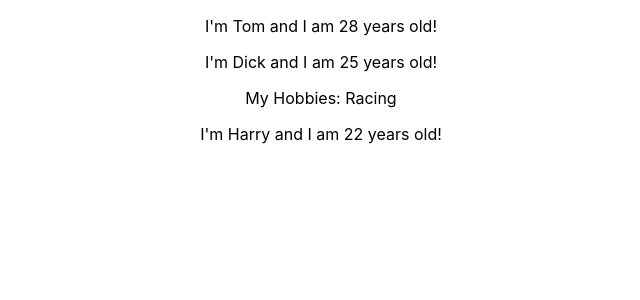
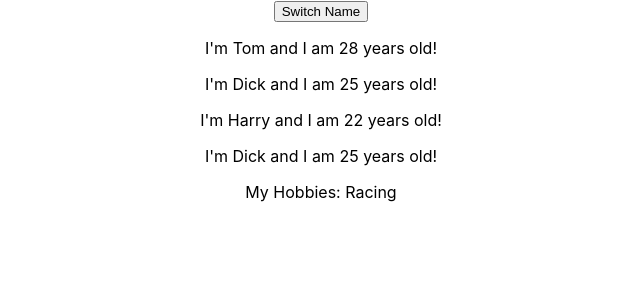
Before and after one commit to basselalsayed/advanced_react, a React (Create React App) app: page / in a window 1280 px wide. Shown: the top 300 px of the page, without its empty margins (319-959 px from the left). Built offline with nearby package versions, Linux system fonts and the light colour scheme.

Commit message:
updated app to use state

```diff
--- a/src/App.js
+++ b/src/App.js
@@ -3,12 +3,26 @@
 import Person from './Person/Person'
 
 export default class App extends Component {
+  state = {
+    persons: [
+      { name: 'Tom', age: 28 },
+      { name: 'Dick', age: 25 },
+      { name: 'Harry', age: 22 }
+    ]
+  }
+
+  switchNameHandler = () => {
+    console.log('was clicked')
+  }
+
   render() {
     return (
       <div className="App">
-        <Person name='Tom' age='28'  />
+        <button onClick={this.switchNameHandler}>Switch Name</button>
+        <Person name={this.state.persons[0].name} age={this.state.persons[0].age}  />
+        <Person name={this.state.persons[1].name} age={this.state.persons[1].age}  />
+        <Person name={this.state.persons[2].name} age={this.state.persons[2].age}  />
         <Person name='Dick' age='25'>My Hobbies: Racing</Person>
-        <Person name='Harry' age='22'  />
       </div>
     );
   }
```
